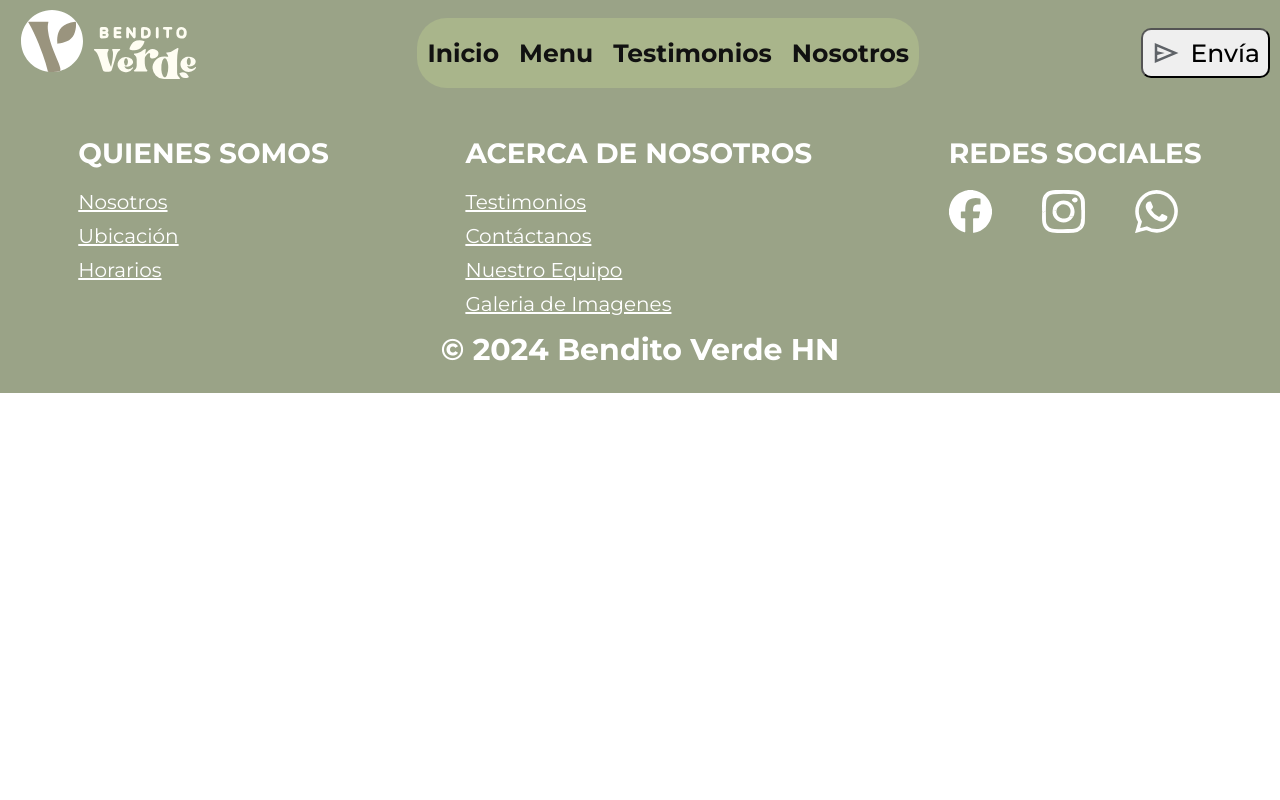
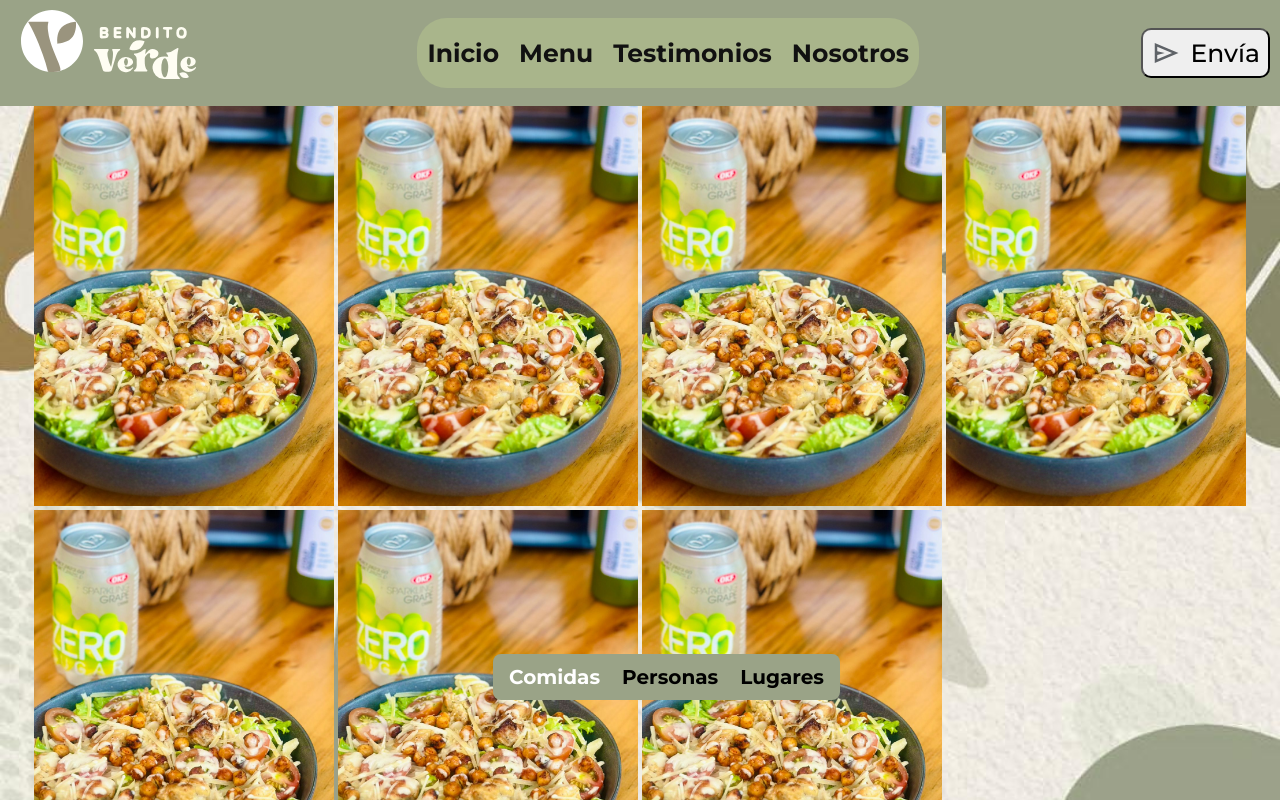
Before and after one commit to karurosu-vihir/BenditoVerdeHN, a React (Vite) app: page /galeria in a window 1280 px wide. Shown: the top 800 px of the page. Built offline with nearby package versions, Linux system fonts and the light colour scheme.

Commit message:
galeria medio hecha

```diff
--- a/src/Context/globalcontext.jsx
+++ b/src/Context/globalcontext.jsx
@@ -4,25 +4,58 @@ export const Context = createContext();
 
 export const ContextProvider = ({ children }) => {
 
-        const [navitems, setnavitems] = useState([
-            {label: 'Inicio', url: '/', where:'/'},
-            {label: 'Menu', url: '/menu'},
-            {label: 'Testimonios', url: '/testimonios'},
-            {label: 'Nosotros', url: '/nosotros'},
-            {label: 'Enviar', url: '/contactanos'},
-        ])
+    const [navitems, setnavitems] = useState([
+        { label: 'Inicio', url: '/', where: '/' },
+        { label: 'Menu', url: '/menu' },
+        { label: 'Testimonios', url: '/testimonios' },
+        { label: 'Nosotros', url: '/nosotros' },
+        { label: 'Enviar', url: '/contactanos' },
+    ])
 
-        const menuitems = [
-            {titulo: 'Ensaladas', url: '/menu/ensaladas', img:'/img/menu/ensaladas.jpg'},
-            {titulo: 'Jugos cold-pressed', url: '/menu/jugos',img:'/img/menu/bebidas.jpg'},
-            {titulo: 'Superfood Smoothies', url: '/menu/smoothies',img:'/img/menu/smooties.jpg'},
-            {titulo: 'Toasts', url: '/menu/tostadas',img:'/img/menu/tostadas.jpg'},
-            {titulo: 'Algo Ligero', url: '/menu/ligero',img:'/img/menu/yogurt.jpg'},
-            {titulo: 'Más', url: '/menu/mas',img:'/img/menu/wrap.jpg'},
+    const menuitems = [
+        { titulo: 'Ensaladas', url: '/menu/ensaladas', img: '/img/menu/ensaladas.jpg' },
+        { titulo: 'Jugos cold-pressed', url: '/menu/jugos', img: '/img/menu/bebidas.jpg' },
+        { titulo: 'Superfood Smoothies', url: '/menu/smoothies', img: '/img/menu/smooties.jpg' },
+        { titulo: 'Toasts', url: '/menu/tostadas', img: '/img/menu/tostadas.jpg' },
+        { titulo: 'Algo Ligero', url: '/menu/ligero', img: '/img/menu/yogurt.jpg' },
+        { titulo: 'Más', url: '/menu/mas', img: '/img/menu/wrap.jpg' },
+    ]
+
+    const filters = ["Comidas", "Personas", "Lugares"];
+
+    const GaleriaImagenes =
+    {
+        Comidas: [
+            { img: '/img/menu/ensaladas.jpg' },
+            { img: '/img/menu/ensaladas.jpg' },
+            { img: '/img/menu/ensaladas.jpg' },
+            { img: '/img/menu/ensaladas.jpg' },
+            { img: '/img/menu/ensaladas.jpg' },
+            { img: '/img/menu/ensaladas.jpg' },
+            { img: '/img/menu/ensaladas.jpg' }
+        ],
+        Personas: [
+            { img: 'https://picsum.photos/id/64/367/267' },
+            { img: '/img/menu/bebidas.jpg' },
+            { img: '/img/menu/bebidas.jpg' },
+            { img: '/img/menu/bebidas.jpg' },
+            { img: '/img/menu/bebidas.jpg' },
+            { img: '/img/menu/bebidas.jpg' },
+            { img: '/img/menu/bebidas.jpg' }
+        ],
+        Lugares: [
+            { img: '/img/menu/tostadas.jpg' },
+            { img: '/img/menu/tostadas.jpg' },
+            { img: '/img/menu/tostadas.jpg' },
+            { img: '/img/menu/tostadas.jpg' },
+            { img: '/img/menu/tostadas.jpg' },
+            { img: '/img/menu/tostadas.jpg' },
+            { img: '/img/menu/tostadas.jpg' }
         ]
+    }
 
     return (<Context.Provider value={{
-        navitems, menuitems
+        navitems, menuitems, filters, GaleriaImagenes
     }}>
         {children}
     </Context.Provider>
--- a/src/components/footer/index.jsx
+++ b/src/components/footer/index.jsx
@@ -8,6 +8,8 @@ const Pie = styled.footer`
     display: flex;
     flex-flow: nowrap column;
     padding: 20px;
+    position: relative;
+    z-index: 1000;
     section{
         display: flex;
         flex-flow: nowrap column;
--- /dev/null
+++ b/src/components/galeria/BtnFiltro.jsx
@@ -0,0 +1,24 @@
+import styled from "styled-components"
+
+const Btn = styled.button`
+ background-color: transparent;
+ border: none;
+`
+
+const H3 = styled.h3`
+    font-size: 15px;
+    @media (min-width: 720px) {
+        font-size: 20px;
+    }
+    color: ${props => (props.show ? '#FFF' : '#000')};
+`
+
+const BtnFlitro = ({active, lbl, setfiltros}) => {
+    return <>
+        <Btn onClick={()=>{setfiltros(lbl)}}>
+            <H3 show={active}>{lbl}</H3>
+        </Btn>
+    </>
+}
+
+export default BtnFlitro
--- /dev/null
+++ b/src/components/galeria/ImgCard.jsx
@@ -0,0 +1,18 @@
+import styled from "styled-components"
+
+const IMG = styled.img`
+    width: 300px;
+    max-width: 300px;
+    height: 400px;
+    max-height: 70vh;
+    aspect-ratio: 4/3;
+    object-fit: cover;
+`
+
+const ImgCard = ({img}) => {
+    return <>
+        <IMG src={img} alt={img.split("/")[3]}/>
+    </>
+}
+
+export default ImgCard
--- a/src/pages/Galeria.jsx
+++ b/src/pages/Galeria.jsx
@@ -1,6 +1,76 @@
+import styled from "styled-components";
+import { Context } from "../Context/globalcontext";
+import { useContext, useState, useEffect } from "react";
+import BtnFlitro from "../components/galeria/BtnFiltro";
+import ImgCard from "../components/galeria/ImgCard";
+
+const Galery = styled.section`
+    background: url('./img/fondo.jpg');
+    background-repeat: no-repeat;
+    background-attachment: fixed;
+    background-size: cover;
+    background-position: center;
+    display: grid;
+    grid-template-columns: repeat(auto-fill, 300px);
+    justify-content: center;
+    gap: 4px;
+`
+
+const Filtros = styled.div`
+    width: min-content;
+    height: min-content;
+    display: flex;
+    flex-flow: row nowrap;
+    justify-content: center;
+    align-items: center;
+    padding: 10px 10px;
+    gap: 10px;
+    background-color: #9aa387;
+    border-radius: 0.5rem;
+    position: fixed;
+    bottom: 100px;
+    right: calc(50vw - 150px);
+    @media (min-width: 720px) {
+        right: calc(50vw - 200px);
+    }
+    z-index: 2;
+`
+
 const Galeria = () => {
+
+    const [filtros, setfiltros] = useState('Comidas')
+    const [imagenes, setimagenes] = useState([])
+
+    const { filters, GaleriaImagenes } = useContext(Context)
+
+    useEffect(() => {
+        if (filtros === 'Comidas') {
+            setimagenes(GaleriaImagenes.Comidas);
+        } else if (filtros === 'Personas') {
+            setimagenes(GaleriaImagenes.Personas);
+        } else {
+            setimagenes(GaleriaImagenes.Lugares);
+        }
+    }, [filtros]);
+
     return<>
-
+        <Galery>
+            {
+                imagenes.map((imagen)=>{
+                    return <ImgCard img={imagen.img}/>
+                })
+            }
+        </Galery>
+        <Filtros>
+            {
+                filters.map((filter)=>{
+                    if(filter == filtros)
+                        return <BtnFlitro setfiltros={setfiltros} active={true} lbl={filter}/>
+                    else
+                        return <BtnFlitro setfiltros={setfiltros} active={false} lbl={filter}/>
+                })
+            }
+        </Filtros>
     </>
 }
 
--- a/src/pages/PaginaBase.jsx
+++ b/src/pages/PaginaBase.jsx
@@ -5,9 +5,7 @@ import styled from "styled-components"
 import { ContextProvider } from "../Context/globalcontext"
 
 const Main = styled.main`
-    @media (max-width: 760px) {
-        padding-bottom: 128px;
-    }
+
 `
 
 const PaginaBase = () => {
```
